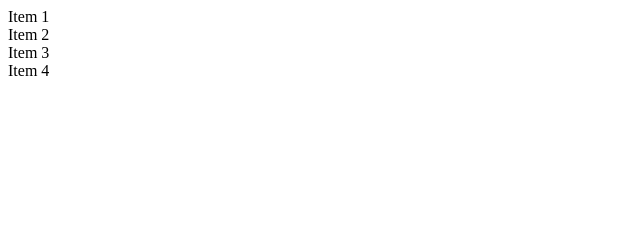
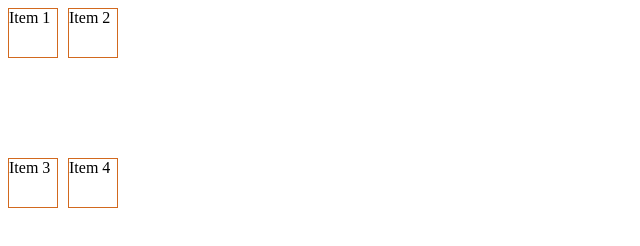
Before and after one commit to LuvKatie/grid-practice, a plain HTML site: page index.html in a window 1280 px wide. Shown: the whole page, without its empty margins (0-640 px from the left). Drawn offline with Linux system fonts and the light colour scheme.

Commit message:
Create basic grid 2x2 layout and adjust column and row spacing as well as gap spacing

```diff
--- a/index.html
+++ b/index.html
@@ -5,6 +5,7 @@
     <meta http-equiv="X-UA-Compatible" content="IE=edge">
     <meta name="viewport" content="width=device-width, initial-scale=1.0">
     <title>Grid Practice</title>
+    <link rel="stylesheet" href="styles/styles.css">
 </head>
 <body>
     <div class="container">
--- a/styles/styles.css
+++ b/styles/styles.css
@@ -1,3 +1,10 @@
 .container {
     display: grid;
+    grid-template: 50px 50px / 50px 50px;
+    grid-auto-rows: 50px;
+    gap: 100px 10px;
 }
+
+.container > div {
+    border: 1px solid chocolate;
+}
```
